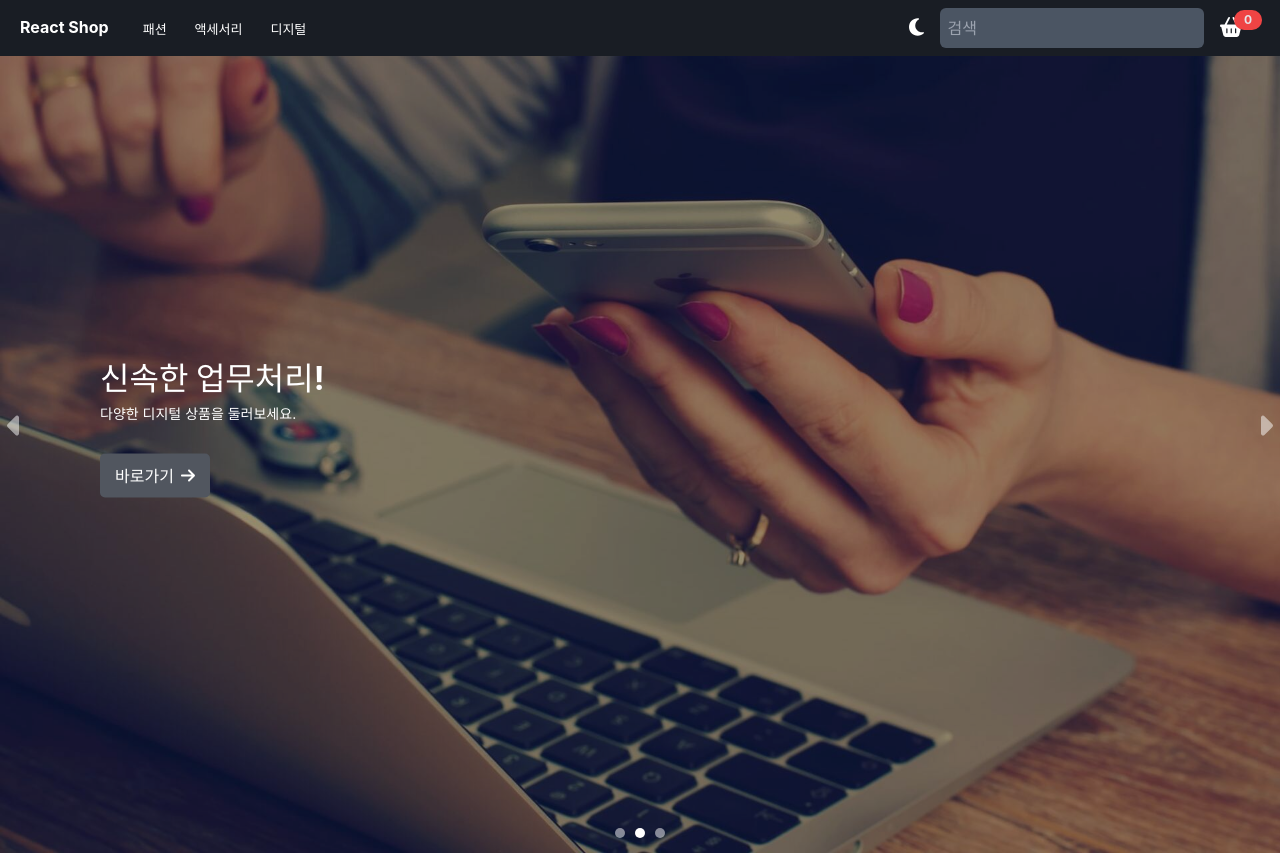
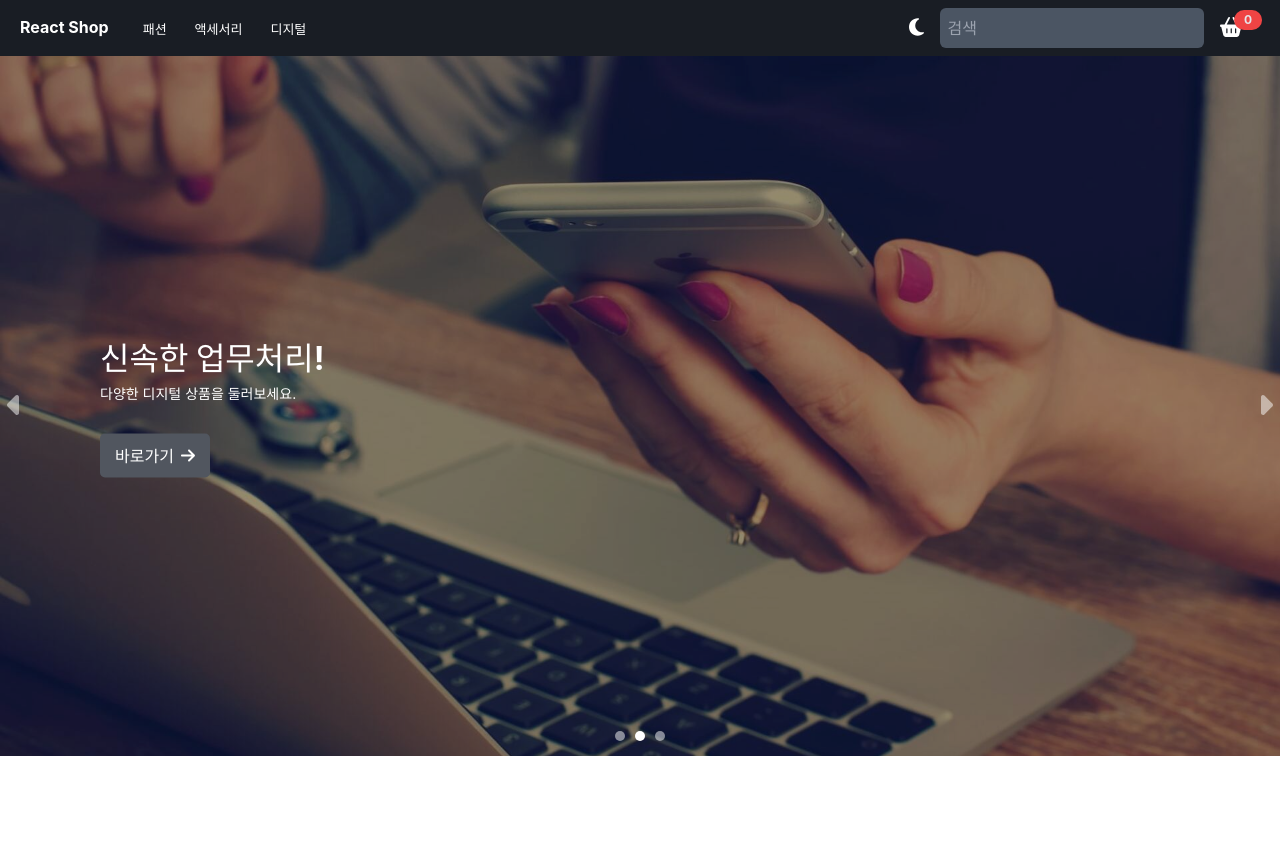
Before and after one commit to emfkdlvnem/framework-react-shop, a React (Vite) app: page / in a window 1280 px wide. After the commit the page ends 800 px from the top, so only its background shows below. Built offline with nearby package versions, Linux system fonts and the light colour scheme; no server answers.

Commit message:
다크모드 재설정

```diff
--- a/src/App.jsx
+++ b/src/App.jsx
@@ -15,7 +15,10 @@ import DigitalPage from './views/DigitalPage'
 
 function App() {
     const [products, setProducts] = useState([]);
-    const [isDarkMode, setIsDarkMode] = useState(false);
+    const [isDarkMode, setIsDarkMode] = useState(() => {
+        const isDarkModeStored = localStorage.getItem('isDarkMode');
+        return isDarkModeStored === null ? true : JSON.parse(isDarkModeStored);
+    });
 
     useEffect(() => {
         async function getProductData() {
@@ -32,19 +35,21 @@ function App() {
     };
 
     return (
-        <div className={`app ${isDarkMode ? 'dark-mode bg-body-dark-mode' : 'light-mode bg-body-white'}`}>
+        <div className={`app ${isDarkMode ? 'dark-mode bg-body-dark-mode' : 'light-mode text-black bg-white'}`}>
             <Header isDarkMode={isDarkMode} toggleTheme={toggleTheme} />
-            <Routes>
+            <div className="pt-14">
+                <Routes>
                 <Route path="/" element={<MainPage products={products} />} />
                 <Route path="/cart" element={<CartPage products={products} />} />
                 <Route path="/fashion" element={<FasionPage products={products} />} />
                 <Route path="/accessory" element={<AccessoryPage products={products} />} />
                 <Route path="/digital" element={<DigitalPage products={products} />} />
                 <Route path="/product/:productId" element={<ProductPage products={products} />} />
-            </Routes>
+                </Routes>
+            </div>
             <Footer />
         </div>
-    )
+    );
 }
 
 export default App
--- a/src/component/Header.css
+++ b/src/component/Header.css
@@ -35,7 +35,7 @@ header nav ul li .nav-link:hover {
     background-color: #191d247e;
 }
 .light-mode .nav-link:hover {
-    color: #000;
+    color: #fff;
     background-color: #66686b82;
 }
 .dark-mode .nav-link:hover {
--- a/src/component/Header.jsx
+++ b/src/component/Header.jsx
@@ -35,7 +35,7 @@ function Header({ toggleTheme }) {
     }, [isDarkMode]);
 
     return (
-        <header className={`${isDarkMode ? 'bg-header-dark-mode text-white' : 'bg-white'}`}>
+        <header className={`${isDarkMode ? 'bg-header-dark-mode text-white' : 'bg-white text-black shadow-lg'}`}>
             <div className="header-left">
                 <h1>
                     <Link to="/">React Shop</Link>
@@ -43,17 +43,17 @@ function Header({ toggleTheme }) {
                 <nav>
                     <ul>
                         <li>
-                            <Link to="/fashion" className={`nav-link ${isDarkMode ? 'dark-mode' : 'light-mode'}`}>
+                            <Link to="/fashion" className="nav-link">
                                 패션
                             </Link>
                         </li>
                         <li>
-                            <Link to="/accessory" className={`nav-link ${isDarkMode ? 'dark-mode' : 'light-mode'}`}>
+                            <Link to="/accessory" className="nav-link">
                                 액세서리
                             </Link>
                         </li>
                         <li>
-                            <Link to="/digital" className={`nav-link ${isDarkMode ? 'dark-mode' : 'light-mode'}`}>
+                            <Link to="/digital" className="nav-link">
                                 디지털
                             </Link>
                         </li>
--- a/src/views/Carousel.css
+++ b/src/views/Carousel.css
@@ -30,9 +30,9 @@
 
 .carousel__slide {
     display: flex;
-    transition: transform 0.5s;
     width: 100%;
-    height: 100%;
+    height: 700px;
+    transition: transform 0.5s ease-in-out;
 }
 
 .carousel__image {
```
